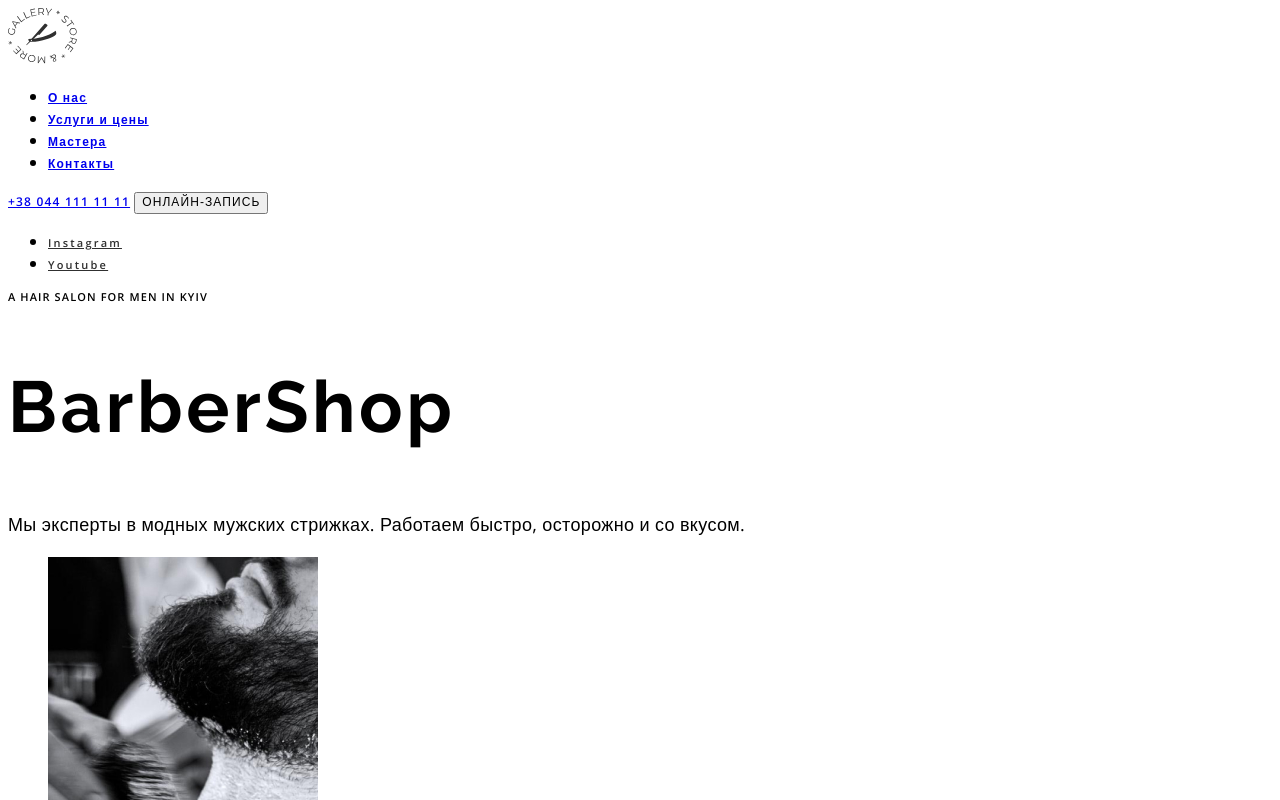
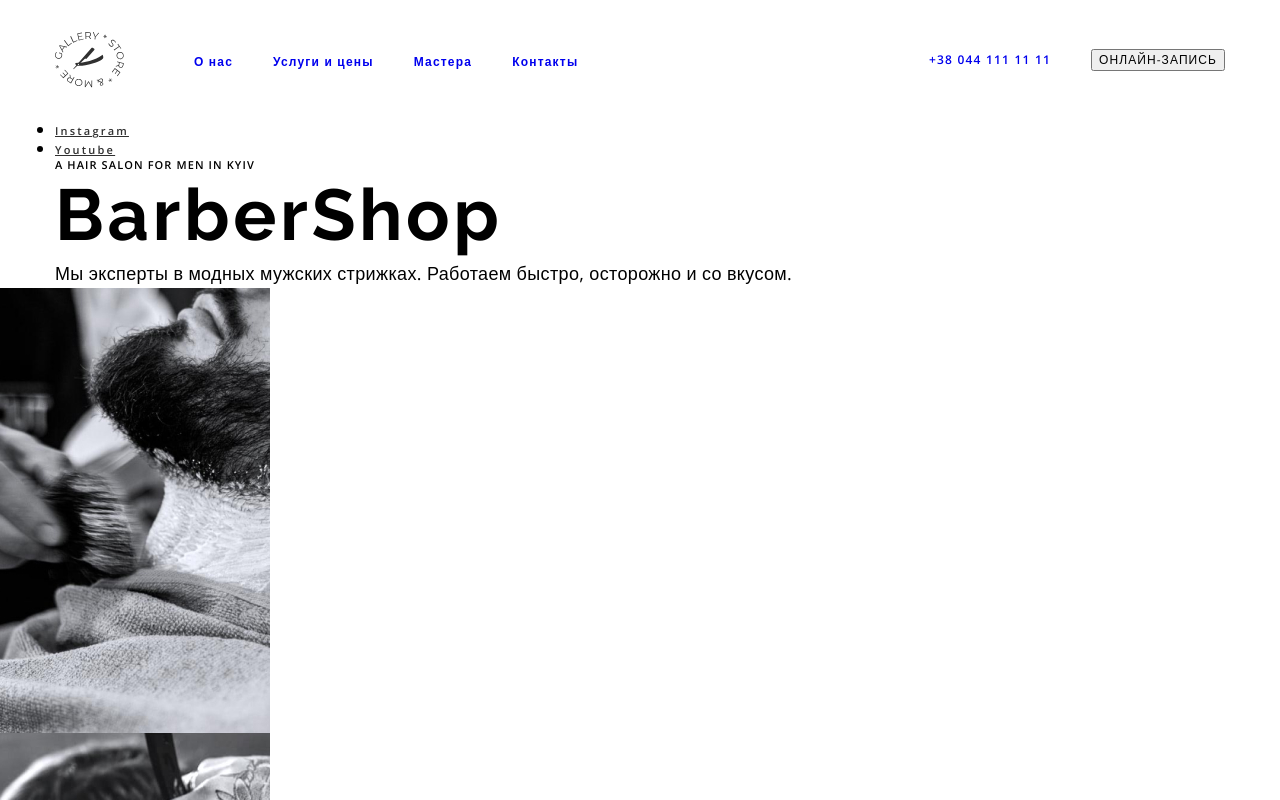
Before and after one commit to Olexiy-repin/bootamp_9_online, a plain HTML site: page index.html in a window 1280 px wide. Shown: the top 800 px of the page. Drawn offline with nearby package versions, Linux system fonts and the light colour scheme.

Commit message:
расставлены элементы в header

```diff
--- a/css/styles.css
+++ b/css/styles.css
@@ -4,9 +4,52 @@
   --secondary-font: "Raleway", sans-serif;
 }
 
+h1,
+h2,
+h3,
+h4,
+h5,
+h6,
+p {
+  margin-top: 0;
+  margin-bottom: 0;
+}
+
+ul,
+ol {
+  margin-top: 0;
+  margin-bottom: 0;
+  padding-left: 0;
+}
+
+img {
+  display: block;
+}
+
+.list {
+  list-style: none;
+}
+
+.link {
+  text-decoration: none;
+}
+
 body {
   font-family: var(--main-font);
   font-weight: 600;
+}
+
+.container {
+  width: 1200px;
+  margin-left: auto;
+  margin-right: auto;
+  padding-left: 15px;
+  padding-right: 15px;
+}
+
+.header-container {
+  display: flex;
+  align-items: center;
 }
 
 /* ============== COMPONENTS ============== */
@@ -66,6 +109,28 @@ body {
 /* ============== END COMPONENTS ============== */
 
 /* ============== HEADER ============== */
+.header {
+  padding-top: 32px;
+  padding-bottom: 32px;
+}
+.navigation {
+  display: flex;
+  align-items: center;
+}
+
+.logo {
+  margin-right: 70px;
+}
+
+.menu {
+  display: flex;
+  align-items: center;
+}
+
+.menu-item:not(:last-child) {
+  margin-right: 40px;
+}
+
 .menu-link {
   font-size: 12px;
   line-height: 1.33;
@@ -82,6 +147,8 @@ body {
   font-size: 12px;
   line-height: 1.33;
   letter-spacing: 0.1em;
+  margin-left: auto;
+  margin-right: 40px;
   /* color: #ffffff; */
 }
 
--- a/index.html
+++ b/index.html
@@ -6,6 +6,9 @@
     <meta http-equiv="X-UA-Compatible" content="IE=edge">
     <meta name="viewport" content="width=device-width, initial-scale=1.0">
     <title>Barbershop</title>
+    <link rel="stylesheet" href="https://cdnjs.cloudflare.com/ajax/libs/modern-normalize/1.0.0/modern-normalize.min.css"
+        integrity="sha512-ISS7cAi1PEhQ8jnbJpJZMd29NlhNj4AWYyLOSp2CE/CsHxTCu+r+t0D2yoJudVrd0/8fTVPUVDzY5Tvli75u/g=="
+        crossorigin="anonymous" referrerpolicy="no-referrer" />
     <link rel="preconnect" href="https://fonts.gstatic.com">
     <link
         href="https://fonts.googleapis.com/css2?family=Open+Sans:wght@400;600;700&family=Raleway:wght@700&display=swap"
@@ -16,31 +19,34 @@
 <body>
     <!-- HEADER -->
     <header class="header">
+        <div class="container header-container">
             <nav class="navigation">
-            <a class="logo" href="">
+                <a class="logo link" href="">
                     <img class="logo-img" src="./images/header/logo.svg" alt="логотип">
                 </a>
-            <ul class="menu">
+                <ul class="menu list">
                     <li class="menu-item">
-                    <a class="menu-link" href="#about">О нас</a>
+                        <a class="menu-link link" href="#about">О нас</a>
                     </li>
                     <li class="menu-item">
-                    <a class="menu-link" href="#services">Услуги и цены</a>
+                        <a class="menu-link link" href="#services">Услуги и цены</a>
                     </li>
                     <li class="menu-item">
-                    <a class="menu-link" href="#masters">Мастера</a>
+                        <a class="menu-link link" href="#masters">Мастера</a>
                     </li>
                     <li class="menu-item">
-                    <a class="menu-link" href="#contact">Контакты</a>
+                        <a class="menu-link link" href="#contact">Контакты</a>
                     </li>
                 </ul>
             </nav>
-        <a class="header-tel" href="tel:+380441111111">+38 044 111 11 11</a>
+            <a class="header-tel link" href="tel:+380441111111">+38 044 111 11 11</a>
             <button class="modal-btn" type="button">онлайн-запись</button>
+        </div>
     </header>
     <main>
         <!-- HERO -->
         <section class="hero">
+            <div class="container">
                 <div class="hero-left-side">
                     <ul class="social-links-list">
                         <li class="social-liks-list-item">
@@ -56,6 +62,7 @@
                     <h1 class="hero-title" lang="en">BarberShop</h1>
                     <p class="description">Мы эксперты в модных мужских стрижках.
                         Работаем быстро, осторожно и со вкусом.</p>
+                </div>
             </div>
         </section>
         <!-- ABOUT -->
```
Lines whose indentation alone changed are shown as unchanged.
